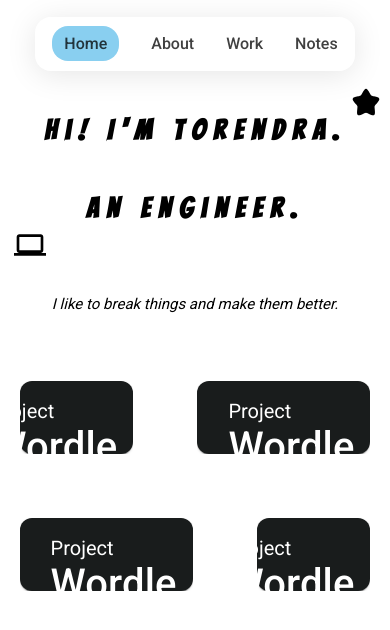
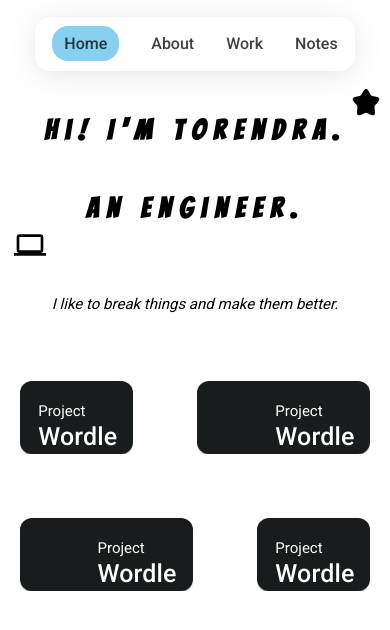
Before and after one commit to trasik/trasik98, an Angular app in the folder client/: page / in a window 390 px wide. Shown: the top 630 px of the page. Built offline with nearby package versions, Linux system fonts and the light colour scheme; grey boxes are pictures that could not be loaded.

Commit message:
(client): Changes column resize logic using HostListener, fixes some responsive issues on mobile

```diff
--- a/client/src/app/home/home.component.scss
+++ b/client/src/app/home/home.component.scss
@@ -120,9 +120,14 @@ mat-grid-tile:hover {
     color: white;
   }
 
+  .main-content-text {
+    font-size: 15px;
+    color: white;
+  }
+
   #main-content-text-big {
-    margin-top: 10px;
-    font-size: 40px;
+    margin-top: 0;
+    font-size: 25px;
   }
 }
 
--- a/client/src/app/home/home.component.ts
+++ b/client/src/app/home/home.component.ts
@@ -1,10 +1,8 @@
-import { Component, OnDestroy, OnInit } from '@angular/core';
+import { Component, HostListener } from '@angular/core';
 import { DomSanitizer } from '@angular/platform-browser';
 import { MatIconRegistry, MatIconModule } from '@angular/material/icon';
 import { MatGridListModule } from '@angular/material/grid-list';
 import { MatCardModule } from '@angular/material/card';
-import { BreakpointObserver, Breakpoints } from '@angular/cdk/layout';
-import { Subscription, distinctUntilChanged } from 'rxjs';
 
 const STAR_ICON = `
 <?xml version="1.0" encoding="utf-8"?><!-- Uploaded to: SVG Repo, www.svgrepo.com, Generator: SVG Repo Mixer Tools -->
@@ -34,7 +32,7 @@ export interface TileCard {
   templateUrl: './home.component.html',
   styleUrl: './home.component.scss',
 })
-export class HomeComponent implements OnInit, OnDestroy {
+export class HomeComponent {
   columns: number = 7;
 
   tileCards: TileCard[] = [
@@ -72,16 +70,9 @@ export class HomeComponent implements OnInit, OnDestroy {
     },
   ];
 
-  private breakpointSubscription: Subscription = new Subscription();
-
-  readonly breakpoint$ = this.breakpointObserver
-    .observe([Breakpoints.Large, Breakpoints.Medium])
-    .pipe(distinctUntilChanged());
-
   constructor(
     private iconRegistry: MatIconRegistry,
-    private sanitizer: DomSanitizer,
-    private breakpointObserver: BreakpointObserver
+    private sanitizer: DomSanitizer
   ) {
     iconRegistry.addSvgIconLiteral(
       'star',
@@ -94,20 +85,10 @@ export class HomeComponent implements OnInit, OnDestroy {
     );
   }
 
-  ngOnInit(): void {
-    this.breakpointSubscription = this.breakpoint$.subscribe(() =>
-      this.breakpointChanged()
-    );
-  }
-
-  ngOnDestroy(): void {
-    this.breakpointSubscription.unsubscribe();
-  }
-
-  private breakpointChanged() {
-    if (this.breakpointObserver.isMatched(Breakpoints.Large)) {
+  @HostListener('window:resize', []) updateColumns() {
+    if (window.innerWidth >= 992) {
       this.columns = 7;
-    } else if (this.breakpointObserver.isMatched(Breakpoints.Medium)) {
+    } else {
       this.columns = 1;
     }
   }
```
